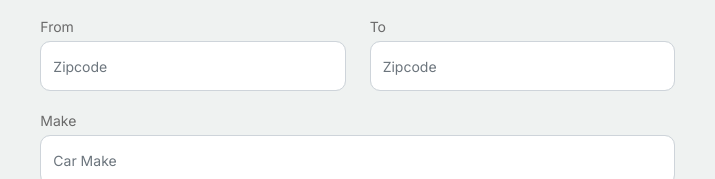
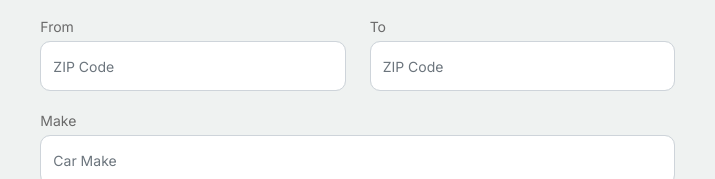
Before and after one commit to GraveSteak/CIS4375, a plain HTML site: page project/index.html in a window 1280 px wide. Shown: the part 621-800 px from the top of the page, 469-1184 px from the left. Drawn offline with Linux system fonts and the light colour scheme; files that its build step writes are made by us from their sources; a script that the page names is missing; files whose address does not match are found by name.

Commit message:
To and From

```diff
--- a/project/index.html
+++ b/project/index.html
@@ -68,15 +68,15 @@
 								</div>
 							</div>
 							<div class="row">
-								<!-- First name input -->
+								<!-- From destination input -->
 								<div class="col-md-6 mb-3">
 									<label for="firstName">From</label>
-									<input type="text" class="form-control" id="firstName" placeholder="Zipcode" required>
+									<input type="text" class="form-control" id="fromZipcode" placeholder="ZIP Code" required>
 								</div>
 								<!-- Last name input -->
 								<div class="col-md-6 mb-3">
 									<label for="lastName">To</label>
-									<input type="text" class="form-control" id="lastName" placeholder="Zipcode" required>
+									<input type="text" class="form-control" id="toZipcode" placeholder="ZIP Code" required>
 								</div>
 							</div>
 							<!-- Row for car Make Input -->
```
